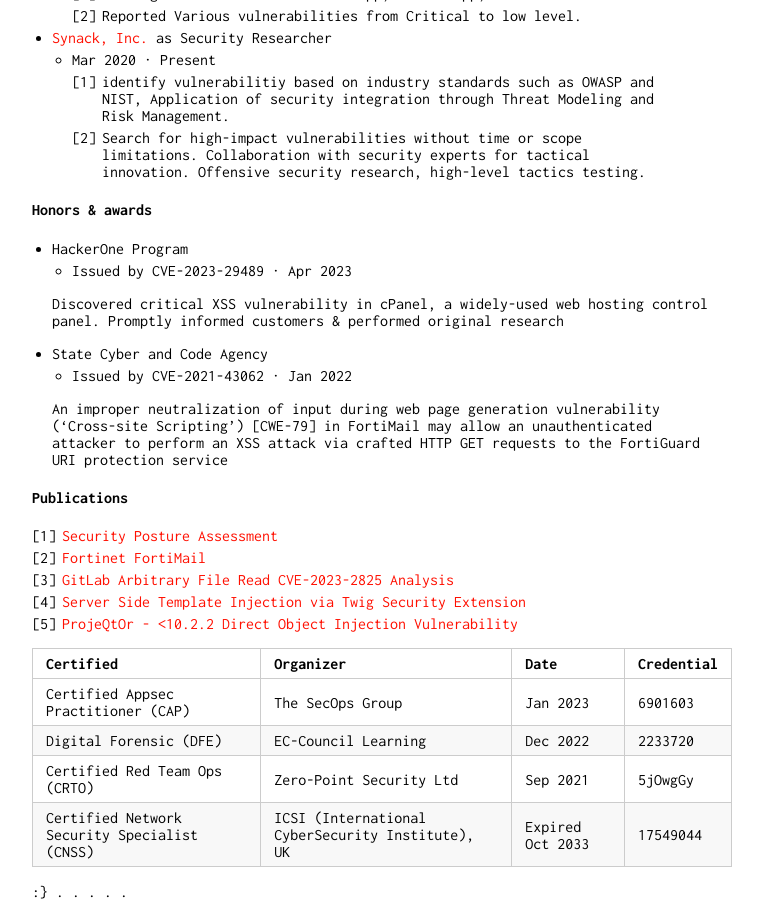
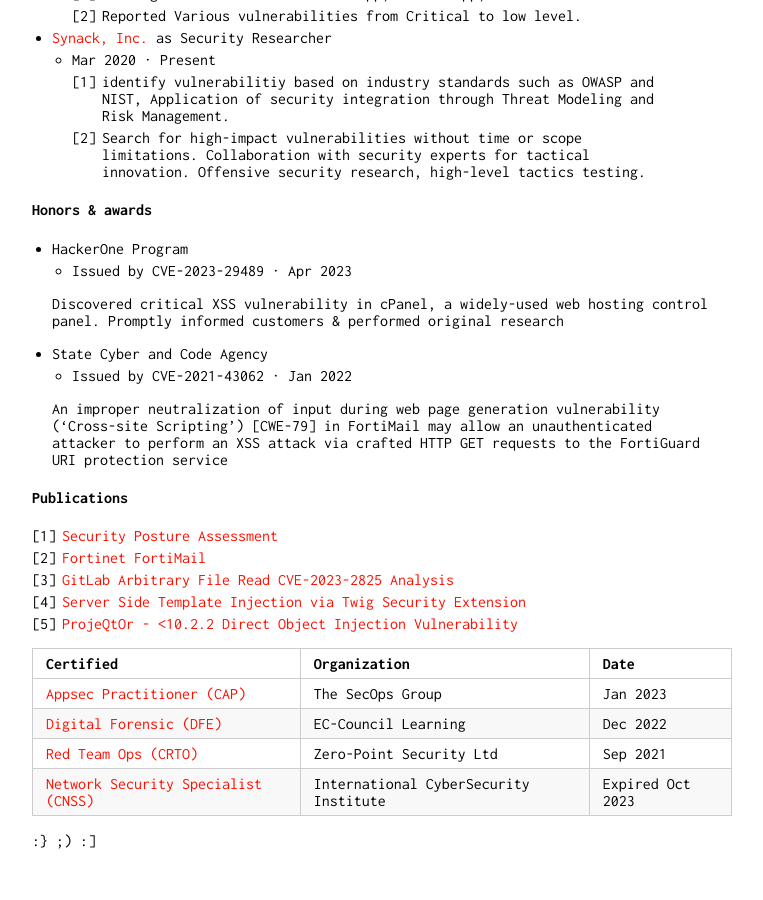
Before and after one commit to z0rs/me, a Jekyll site: the page built from index.md, in a window 1280 px wide and 900 px high, scrolled down 708 px. Shown: the whole window, without its empty margins (258-1021 px from the left). Built offline with Jekyll 4.4.1, drawn with Linux system fonts in a browser that asks for light colours; after the commit the page ends 1557 px from its top, so only the background shows below that.

Commit message:
Update index.md

```diff
--- a/index.md
+++ b/index.md
@@ -49,16 +49,13 @@ control panel. Promptly informed customers & performed original research
 4. [Server Side Template Injection via Twig Security Extension](https://z0rs.github.io/blog/Server-Side-Template-Injection/)
 5. [ProjeQtOr - <10.2.2 Direct Object Injection Vulnerability](https://labs.watchtowr.com/projeqtor-10-2-2-direct-object-injection-vulnerability/)
 
-Certified | Organizer | Date | Credential
------|-------|--------|--------
-Certified Appsec Practitioner (CAP) | The SecOps Group | Jan 2023 | 6901603
-Digital Forensic (DFE) | EC-Council Learning  | Dec 2022 | 2233720
-Certified Red Team Ops (CRTO) | Zero-Point Security Ltd | Sep 2021 | 5jOwgGy
-Certified Network Security Specialist (CNSS) | ICSI (International CyberSecurity Institute), UK |  Expired Oct 2033 | 17549044
+Certified | Organization | Date
+-----|-------|--------
+[Appsec Practitioner (CAP)](https://pbs.twimg.com/media/FleEzr8aEAIZ9TB?format=png&name=900x900) | The SecOps Group | Jan 2023
+[Digital Forensic (DFE)](https://pbs.twimg.com/media/FlXICtpaAAEP1Fd?format=jpg&name=large) | EC-Council Learning  | Dec 2022
+[Red Team Ops (CRTO)](https://eu.badgr.com/public/assertions/6NzBh3joT9mvixgtJMf24Q) | Zero-Point Security Ltd | Sep 2021
+[Network Security Specialist (CNSS)](https://www.credential.net/fe7310c6-86d4-42f2-9f30-5e1f4360b9c4) | International CyberSecurity Institute | Expired Oct 2023
 
 :}
-.
-.
-.
-.
-.
+;)
+:]
```
